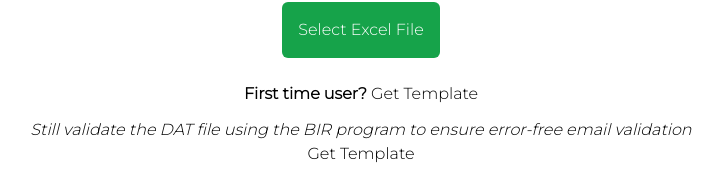
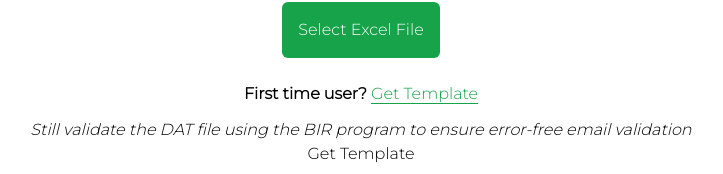
Before and after one commit to jmossesgeld/jmossesgeld-site, a Next.js app: page /tools/convert1604E in a window 1280 px wide. Shown: the part 379-553 px from the top of the page, without its empty margins (279-1002 px from the left). Built offline with nearby package versions, Linux system fonts and the light colour scheme.

Commit message:
change title

```diff
--- a/pages/tools/convert1604E.tsx
+++ b/pages/tools/convert1604E.tsx
@@ -1,4 +1,5 @@
 import { NextPage } from "next";
+import Head from "next/head";
 import XLSX from "xlsx-js-style";
 import { ChangeEvent } from "react";
 import { setFormat, addValues, download, parseTIN } from "../../lib";
@@ -117,6 +118,9 @@ const convert1604E: NextPage = () => {
 
   return (
     <div className="h-screen flex items-center flex-col">
+      <Head>
+        <title>1604E Converter</title>
+      </Head>
       <div className="space-y-4 text-center">
         <h1 className="mt-[25vh] text-4xl text-slate-800">1604E Excel Converter</h1>
         <h2 className="text-xl  text-slate-800">
@@ -134,7 +138,10 @@ const convert1604E: NextPage = () => {
       </label>
       <p className="mt-6">
         <strong>First time user? </strong>
-        <a href="/excel_templates/template1604E.xlsx">
+        <a
+          href="/excel_templates/template1604E.xlsx"
+          className="text-green-600 underline underline-offset-4 decoration-green-600"
+        >
           Get Template
         </a>
       </p>
@@ -143,9 +150,7 @@ const convert1604E: NextPage = () => {
           Still validate the DAT file using the BIR program to ensure error-free email validation
         </em>
       </footer>
-      <a href="/templateQAP.xlsm">
-          Get Template
-        </a>
+      <a href="/excel_templates/template_QAP.xlsm">Get Template</a>
     </div>
   );
 };
```
Also changed, not shown: 1 other file (tests, documents, lock files or other folders).
